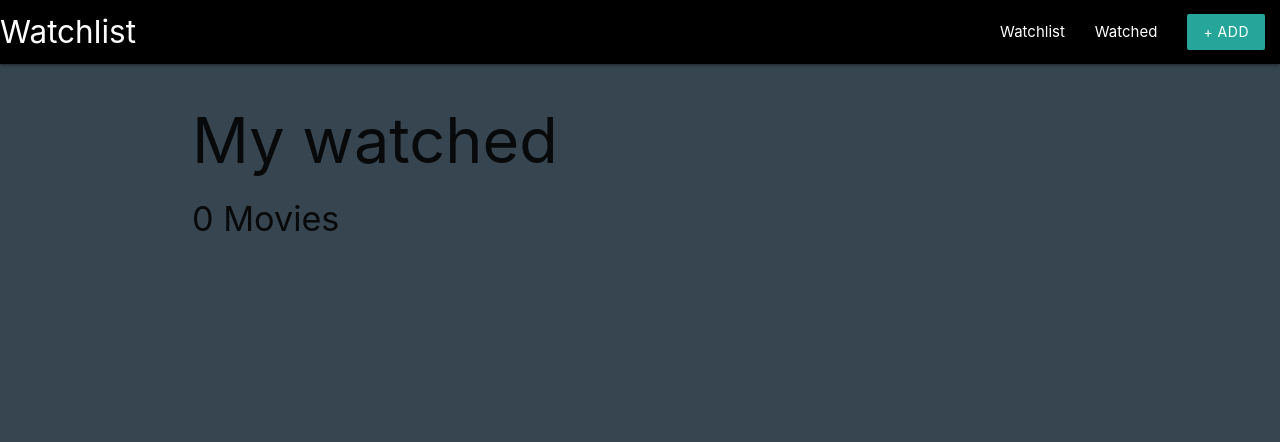
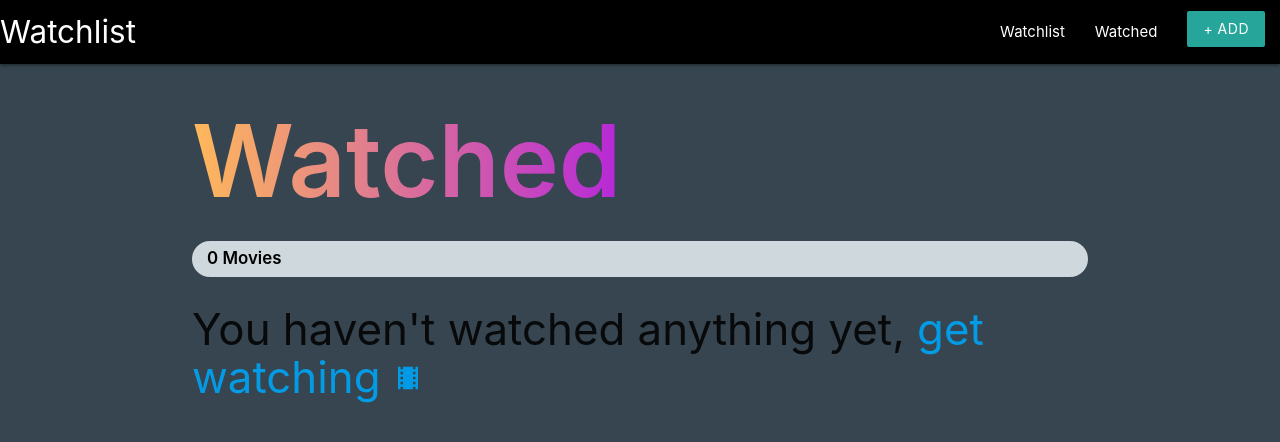
Before and after one commit to cd3vane/react-watchlist, a React (Create React App) app: page /watched in a window 1280 px wide. Shown: the top 442 px of the page. Built offline with nearby package versions, Linux system fonts and the light colour scheme.

Commit message:
Mostly styling changes

```diff
--- a/package.json
+++ b/package.json
@@ -1,7 +1,7 @@
 {
   "name": "watchlist",
   "version": "0.1.0",
-  "homepage": "https://cd3vane.github.io/react-watchlist",
+  "homepage": "https://cd3vane.github.io/watchlist",
   "private": true,
   "dependencies": {
     "@testing-library/jest-dom": "^5.16.5",
--- a/src/App.css
+++ b/src/App.css
@@ -118,6 +118,16 @@ body {
   margin: 0;
 }
 
+.count-pill {
+  display: block;
+  background-color: #cfd8dc;
+  padding: 5px 15px;
+  font-size: 1.125rem;
+  font-weight: 600;
+  border-radius: 999px;
+  color: black;
+}
+
 .ctrl-btn:hover {
   color: var(--secondary);
   cursor: pointer;
@@ -128,3 +138,15 @@ body {
   font-size: 3rem;
   text-align: center;
 }
+
+.btn{
+  margin: 5px;
+}
+
+.text {
+  font-size: 100px;
+  font-weight: 600;
+  background: linear-gradient(to right, #ffb95a, #b321de, #44adfb);
+  -webkit-background-clip: text;
+  -webkit-text-fill-color: transparent;
+}
--- a/src/components/Header.tsx
+++ b/src/components/Header.tsx
@@ -8,7 +8,7 @@ function Header() {
         <>
             <nav>
                 <div className="nav-wrapper black">
-                    <a href="/react-watchlist" className="brand-logo">Watchlist</a>
+                    <a href="/watchlist" className="brand-logo">Watchlist</a>
                     <ul className="right hide-on-med-and-down">
                         <li><Link to="/watchlist" >Watchlist</Link></li>
                         <li><Link to="/watched" >Watched</Link></li>
--- a/src/components/Watched.tsx
+++ b/src/components/Watched.tsx
@@ -1,25 +1,28 @@
 import React, {useContext} from 'react';
 import MovieCard from "./movies/MovieCard";
 import {ListContext} from "../context/AppContext";
+import {Link} from "react-router-dom";
 
 function Watched() {
     const { watched } = useContext(ListContext);
 
     return (
         <div className="container">
-            <h1>My watched</h1>
+            <h1 className="text">Watched</h1>
 
-            <h4>
+            <span className="count-pill">
                 {watched && <>{watched.length} {watched.length === 1 ? "Movie" : "Movies"}</>}
-            </h4>
+            </span>
 
-            <div className="movie-grid">
-                {watched ?
+
+                {watched.length > 0 ?
                     (watched.map((movie) => (
-                        <div key={movie.id} className="col s12 m4 l3">
-                            <MovieCard movie={movie} type="watched"/>
-                        </div> ))) : <h2>Currently, no movies in your watched, go add some</h2> }
-            </div>
+                        <div className="movie-grid">
+                            <div key={movie.id} className="col s12 m4 l3">
+                                <MovieCard movie={movie} type="watched"/>
+                            </div>
+                        </div>))) : <h3>You haven't watched anything yet, <Link to="/search">get watching <i className="small material-icons" >local_movies</i></Link></h3> }
+
         </div>
     );
 }
--- a/src/components/Watchlist.tsx
+++ b/src/components/Watchlist.tsx
@@ -1,25 +1,28 @@
-import {useContext} from 'react';
+import React, {useContext} from 'react';
 import MovieCard from "./movies/MovieCard";
 import { ListContext } from "../context/AppContext";
+import {Link} from "react-router-dom";
 
 function Watchlist() {
     const { watchlist } = useContext(ListContext);
 
     return (
         <div className="container">
-            <h1>My Watchlist</h1>
+            <h1 className="text">My Watchlist</h1>
 
-            <h4>
+            <span className="count-pill">
                 {watchlist && <>{watchlist.length} {watchlist.length === 1 ? "Movie" : "Movies"}</>}
-            </h4>
+            </span>
 
-            <div className="movie-grid">
-                {watchlist ?
+
+                {watchlist.length ?
                     (watchlist.map((movie) => (
+                        <div className="movie-grid">
                         <div key={movie.id} className="col s12 m4 l3">
                             <MovieCard movie={movie} type="watchlist"/>
-                        </div> ))) : <h2>Currently, no movies in your watchlist, go add some</h2> }
-            </div>
+                        </div> </div>))) : <h3>Currently, no movies are in your watchlist,
+                        <Link to="/search"> go find some <i className="small material-icons" >search</i></Link></h3> }
+
         </div>
     );
 }
--- a/src/components/movies/ResultCard.tsx
+++ b/src/components/movies/ResultCard.tsx
@@ -27,7 +27,7 @@ export const ResultCard = ({ movie } : ResultCardProps) => {
 
     return (
         <div className="col s12 m7">
-            <div className="card horizontal blue-grey lighten-1">
+            <div className="card horizontal blue-grey">
                 <div className="card-image">
                     <img src={`https://image.tmdb.org/t/p/w200${movie.poster_path}`}
                          alt={`${movie.title} Poster`}></img>
@@ -40,7 +40,7 @@ export const ResultCard = ({ movie } : ResultCardProps) => {
                     <div className="card-action">
                         <div className="controls">
                             <button
-                                className="btn"
+                                className="btn green accent-3"
                                 disabled={watchlistDisabled}
                                 onClick={() => addWatchlist(movie)}
                             >
@@ -48,7 +48,7 @@ export const ResultCard = ({ movie } : ResultCardProps) => {
                             </button>
 
                             <button
-                                className="btn"
+                                className="btn green accent-3"
                                 disabled={watchedDisabled}
                                 onClick={() => addWatched(movie)}
                             >
```
